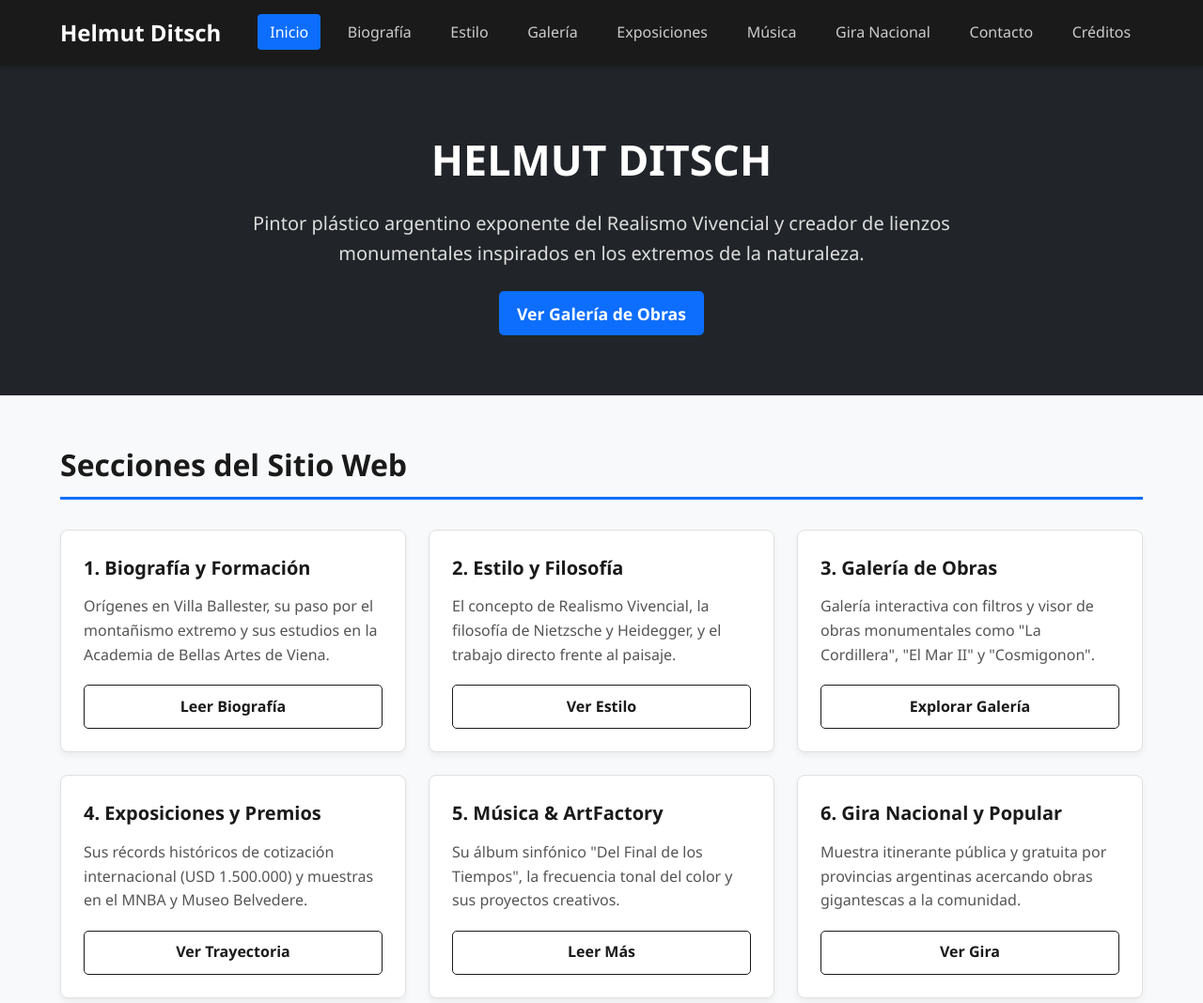
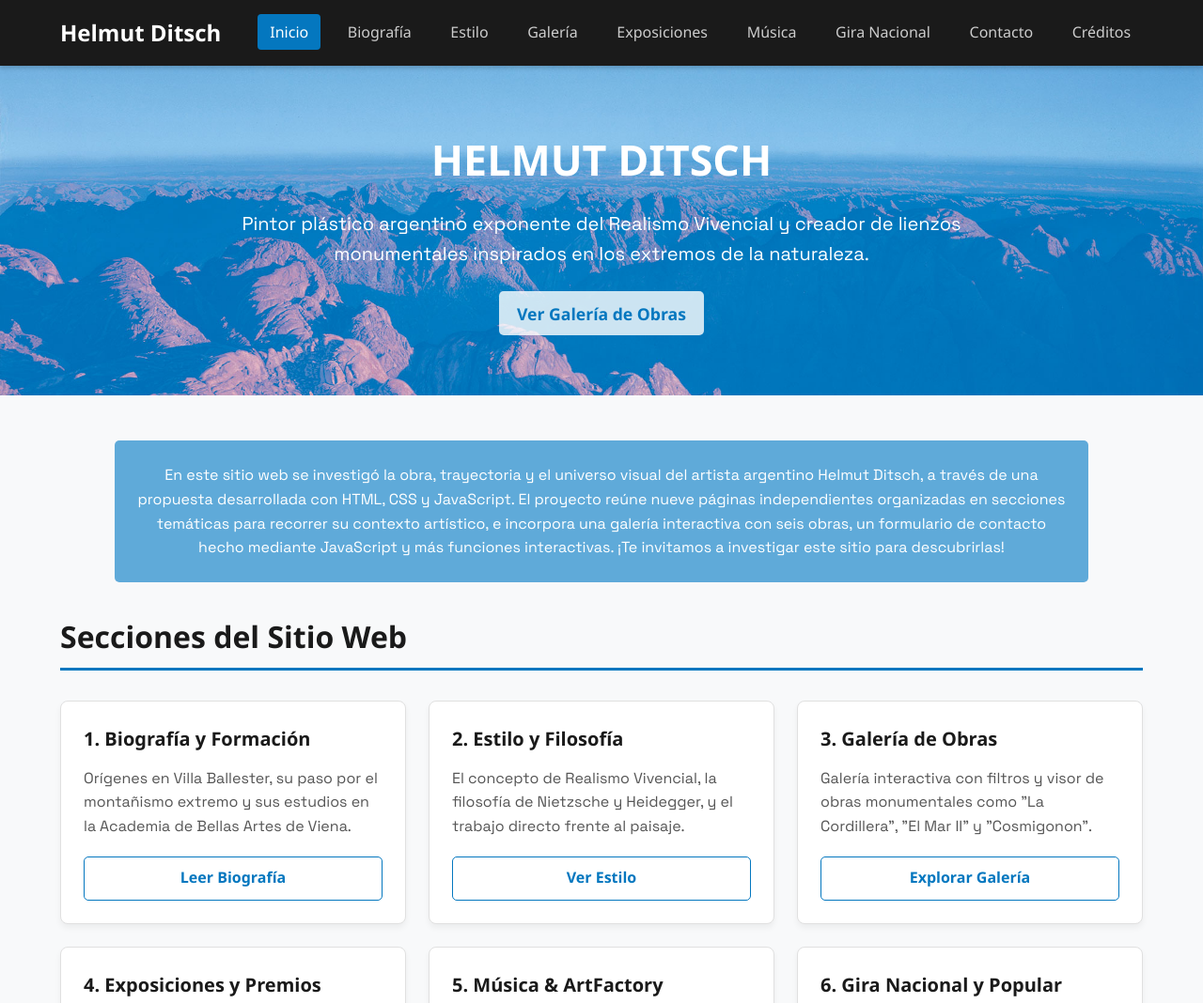
Before and after one commit to MatiasCorderi/TP2_Grupo8, a plain HTML site: page index.html in a window 1280 px wide. Shown: the top 1068 px of the page at 94% size. Drawn offline with Linux system fonts and the light colour scheme.

Commit message:
estilos en el index
presentación + cambio en paleta de colores y fuentes

```diff
--- a/css/estilos.css
+++ b/css/estilos.css
@@ -54,12 +54,14 @@ body {
 
 .menu-enlace:hover, .menu-enlace.activo {
     color: #ffffff;
-    background-color: #0d6efd;
+    background-color: #0477BF;
 }
 
 /* CABECERA HERO */
 .cabecera-principal {
-    background-color: #212529;
+    background-image: url('../img/banner.jpg');
+    background-size: cover;
+    background-position: center;
     color: #ffffff;
     text-align: center;
     padding: 4rem 1.5rem;
@@ -78,8 +80,9 @@ body {
 
 .subtitulo-principal {
     font-size: 1.25rem;
-    color: #dddddd;
+    color: #ffffff;
     margin-bottom: 1.5rem;
+    font-family: 'Space Grotesk', sans-serif;
 }
 
 /* CONTENEDORES Y SECCIONES */
@@ -91,7 +94,7 @@ body {
 
 .titulo-seccion {
     font-size: 2rem;
-    border-bottom: 3px solid #0d6efd;
+    border-bottom: 3px solid #0477BF;
     padding-bottom: 0.5rem;
     margin-bottom: 1.5rem;
     color: #1a1a1a;
@@ -139,6 +142,18 @@ body {
 .tarjeta-texto {
     color: #555555;
     margin-bottom: 1.2rem;
+    font-family: 'Space Grotesk', sans-serif;
+}
+
+#presentacion {
+    max-width: 90%;
+    margin: 0 auto 2rem auto;
+    background-color: #5FAAD9;
+    padding: 1.5rem;
+    border-radius: 5px;
+    color: #ffffff;
+    font-family: 'Space Grotesk', sans-serif;
+    text-align: center;
 }
 
 /* BOTONES */
@@ -155,12 +170,12 @@ body {
 }
 
 .boton-destacado {
-    background-color: #0d6efd;
-    color: #ffffff;
+    background-color: rgb(255, 255, 255, 0.8);
+    color: #0477BF;
     font-size: 1.1rem;
 }
 
-.boton-destacado:hover { background-color: #0b5ed7; }
+.boton-destacado:hover { background-color: #8DCBF2; }
 
 .boton-principal {
     background-color: #0d6efd;
@@ -171,12 +186,12 @@ body {
 
 .boton-secundario {
     background-color: transparent;
-    border: 1px solid #1a1a1a;
-    color: #1a1a1a;
+    border: 1px solid #0477BF;
+    color: #0477BF;
 }
 
 .boton-secundario:hover {
-    background-color: #1a1a1a;
+    background-color: #0477BF;
     color: #ffffff;
 }
 
--- a/index.html
+++ b/index.html
@@ -5,6 +5,10 @@
     <meta name="viewport" content="width=device-width, initial-scale=1.0">
     <title>Helmut Ditsch - Inicio | Realismo Vivencial</title>
     <link rel="stylesheet" href="css/estilos.css">
+
+    <link rel="preconnect" href="https://fonts.googleapis.com">
+    <link rel="preconnect" href="https://fonts.gstatic.com" crossorigin>
+    <link href="https://fonts.googleapis.com/css2?family=Barlow:ital,wght@0,100;0,200;0,300;0,400;0,500;0,600;0,700;0,800;0,900;1,100;1,200;1,300;1,400;1,500;1,600;1,700;1,800;1,900&family=Space+Grotesk:wght@300..700&display=swap" rel="stylesheet">
 </head>
 <body>
 
@@ -26,7 +30,6 @@
         </div>
     </nav>
 
-    <!-- CABECERA PRINCIPAL -->
     <header class="cabecera-principal">
         <div class="cabecera-contenido">
             <h1 class="titulo-principal">HELMUT DITSCH</h1>
@@ -35,8 +38,13 @@
         </div>
     </header>
 
-    <!-- CONTENIDO DE INICIO -->
-    <main class="contenedor-principal">
+    <main>
+        <div class="contenedor-principal">
+
+            <div id="presentacion">
+                <p>En este sitio web se investigó la obra, trayectoria y el universo visual del artista argentino Helmut Ditsch, a través de una propuesta desarrollada con HTML, CSS y JavaScript. El proyecto reúne nueve páginas independientes organizadas en secciones temáticas para recorrer su contexto artístico, e incorpora una galería interactiva con seis obras, un formulario de contacto hecho mediante JavaScript y más funciones interactivas. ¡Te invitamos a investigar este sitio para descubrirlas!</p>
+            </div>
+
             <h2 class="titulo-seccion">Secciones del Sitio Web</h2>
 
             <div class="grilla-tarjetas">
@@ -88,6 +96,7 @@
                     </div>
                 </div>
             </div>
+        </div>
     </main>
 
     <footer class="pie-pagina">
```
Also changed, not shown: img/banner.jpg (added). Lines whose indentation alone changed are shown as unchanged.
